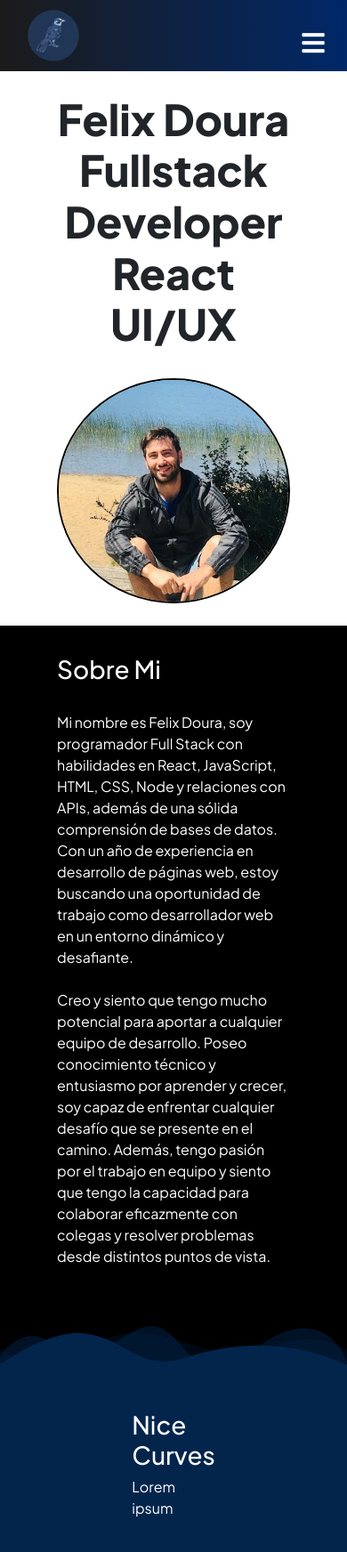
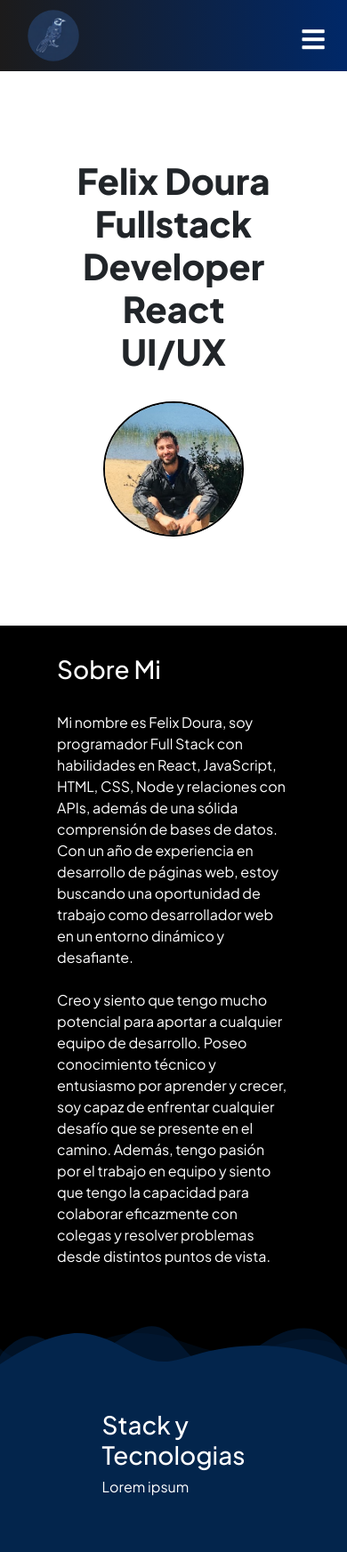
Before and after one commit to felixdoura/felixdoura.github.io, a React (Create React App) app: page / in a window 390 px wide. Shown: the top 1744 px of the page at 89% size. Built offline with nearby package versions, Linux system fonts and the light colour scheme.

Commit message:
Changed some styles with the fonts of the navbar, profile pic size and some other minor stuff

```diff
--- a/src/components/HeroSection.css
+++ b/src/components/HeroSection.css
@@ -33,7 +33,7 @@
 
 @media screen and (max-width: 990px) {
     .hero-title {
-        font-size: 3rem;
+        font-size: 2.5rem;
         font-weight: 700;
         text-align: center;
     }
@@ -44,6 +44,6 @@
     }
 
     .hero-wrapper .profile-pic {
-        max-width: 100%;
+        max-width: 60%;
     }
 }
--- a/src/components/Navbar.css
+++ b/src/components/Navbar.css
@@ -136,7 +136,7 @@
         position: absolute;
         top: 0;
         right: 0;
-        transform: translate(-100%, 60%);
+        transform: translate(-100%, 50%);
         font-size: 1.8rem;
         cursor: pointer;
     }
--- a/src/components/SectionEducation.js
+++ b/src/components/SectionEducation.js
@@ -13,7 +13,7 @@ function SectionEducation() {
         </svg>
       </div>
         <div className='education-wrapper'>
-          <h1>Nice Curves</h1>
+          <h1>Educacion, Cursos y Certificados</h1>
           <p>Lorem ipsum</p>
         </div>
       </div>
--- a/src/components/SectionPortfolio.js
+++ b/src/components/SectionPortfolio.js
@@ -6,7 +6,7 @@ function SectionPortfolio() {
     <>
         <div className='portfolio-container'>
             <div className='portfolio-wrapper'>
-                <h1>Nice Curves</h1>
+                <h1>Portfolio de Proyectos</h1>
                 <p>Lorem ipsum</p>
                 <div className='curve'></div>
             </div>
--- a/src/components/SectionStack.js
+++ b/src/components/SectionStack.js
@@ -6,7 +6,7 @@ function SectionStack() {
     <>
         <div className='stack-container'>
             <div className='stack-wrapper'>
-                <h1>Nice Curves</h1>
+                <h1>Stack y Tecnologias</h1>
                 <p>Lorem ipsum</p>
             </div>
         </div>
```
